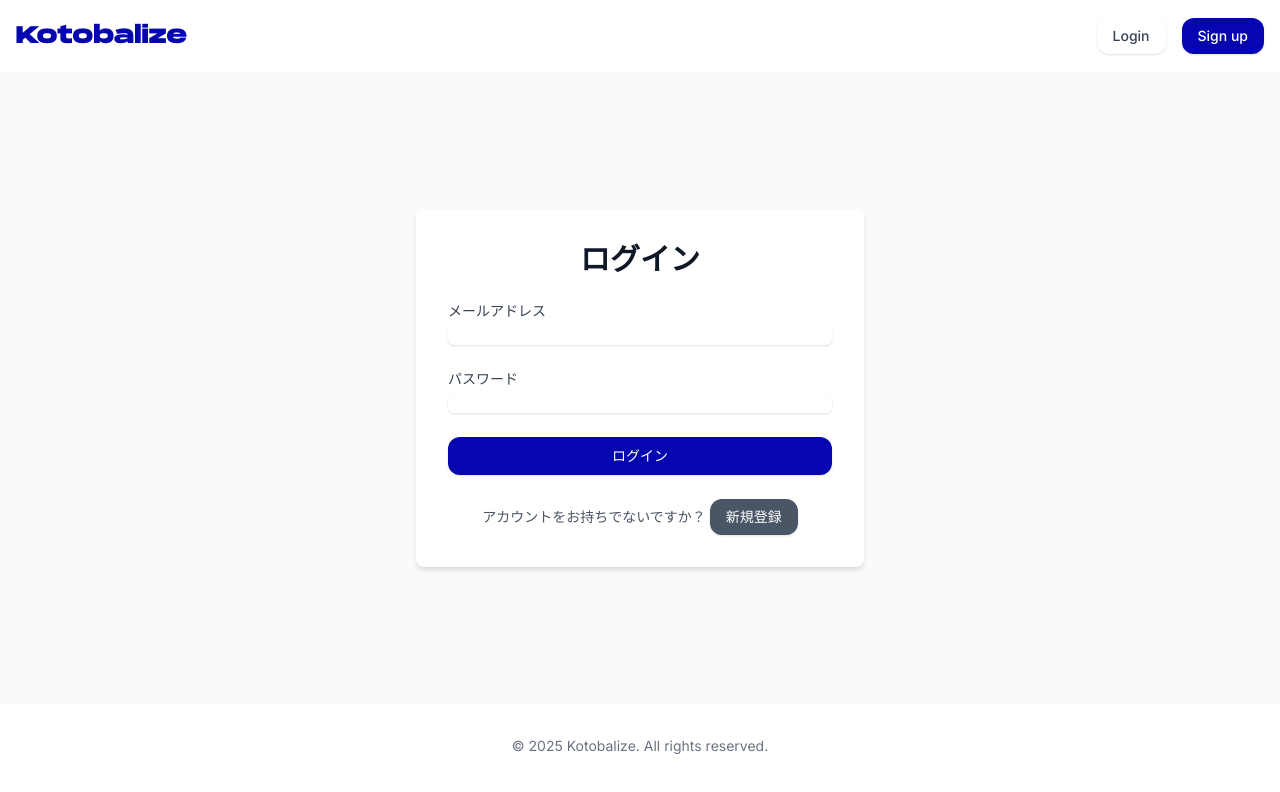
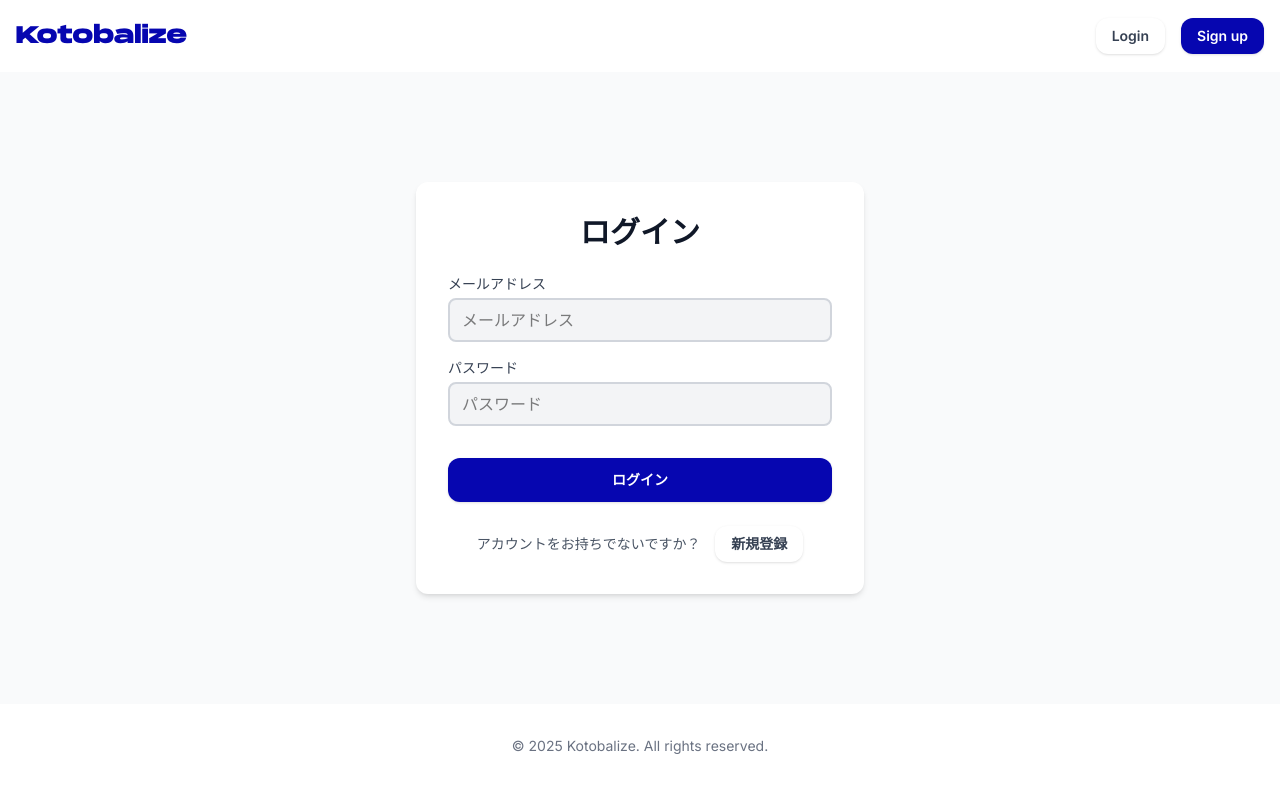
Before and after one commit to ch00z00/kotobalize, a Next.js app in the folder frontend/: page /login in a window 1280 px wide. Shown: the top 792 px of the page. Built offline with nearby package versions, Linux system fonts and the light colour scheme; no server answers.

Commit message:
Fixed button & input design

```diff
--- a/frontend/src/components/atoms/Button.tsx
+++ b/frontend/src/components/atoms/Button.tsx
@@ -17,7 +17,7 @@ export default function Button({
   ...props
 }: ButtonProps) {
   const baseStyles =
-    'inline-flex items-center justify-center rounded-xl px-4 py-2 text-sm font-medium shadow-sm transition-colors disabled:cursor-not-allowed';
+    'inline-flex items-center justify-center rounded-xl px-4 py-2 text-sm font-semibold shadow-sm transition-colors disabled:cursor-not-allowed';
 
   const variantStyles = {
     primary:
--- a/frontend/src/components/atoms/LinkButton.tsx
+++ b/frontend/src/components/atoms/LinkButton.tsx
@@ -17,7 +17,7 @@ export default function LinkButton({
   ...props
 }: LinkButtonProps) {
   const baseClasses =
-    'inline-flex items-center justify-center rounded-xl px-4 py-2 text-sm font-medium shadow-sm transition-colors disabled:cursor-not-allowed';
+    'inline-flex items-center justify-center rounded-xl px-4 py-2 text-sm font-semibold shadow-sm transition-colors disabled:cursor-not-allowed';
 
   const variantClasses = {
     primary:
--- a/frontend/src/components/auth/AuthForm.tsx
+++ b/frontend/src/components/auth/AuthForm.tsx
@@ -56,11 +56,12 @@ export default function AuthForm({
 
   return (
     <div className="flex min-h-[calc(100vh-168px)] items-center justify-center bg-gray-50 px-4">
-      <div className="w-full max-w-md rounded-lg bg-white p-8 shadow-md">
+      <div className="w-full max-w-md rounded-xl bg-white p-8 shadow-md">
         <h2 className="mb-6 text-center text-3xl font-bold text-gray-900">
           {title}
         </h2>
-        <form onSubmit={handleSubmit} className="space-y-6">
+        <form onSubmit={handleSubmit} className="space-y-8">
+          <div className="space-y-4">
             <div>
               <label
                 htmlFor="email"
@@ -72,11 +73,12 @@ export default function AuthForm({
                 id="email"
                 name="email"
                 type="email"
+                placeholder="メールアドレス"
                 autoComplete="email"
                 required
                 value={email}
                 onChange={(e) => setEmail(e.target.value)}
-              className="mt-1 block w-full rounded-md border-gray-300 shadow-sm focus:border-primary focus:ring-primary sm:text-sm"
+                className="mt-1 block w-full py-2 px-3 rounded-lg border-2 border-gray-300 bg-gray-100 sm:text-md"
               />
             </div>
             <div>
@@ -90,27 +92,29 @@ export default function AuthForm({
                 id="password"
                 name="password"
                 type="password"
+                placeholder="パスワード"
                 autoComplete={passwordAutoComplete}
                 required
                 value={password}
                 onChange={(e) => setPassword(e.target.value)}
-              className="mt-1 block w-full rounded-md border-gray-300 shadow-sm focus:border-primary focus:ring-primary sm:text-sm"
+                className="mt-1 block w-full py-2 px-3 rounded-lg border-2 border-gray-300 bg-gray-100 sm:text-md"
               />
+            </div>
           </div>
           {error && <p className="text-sm text-red-600">{error}</p>}
           <div>
             <Button
               type="submit"
               disabled={isLoading}
-              className="flex w-full justify-center rounded-md border border-transparent bg-primary px-4 py-2 text-sm font-medium text-white shadow-sm hover:bg-primary/90 focus:outline-none focus:ring-2 focus:ring-primary focus:ring-offset-2 disabled:cursor-not-allowed disabled:bg-primary/70"
+              className="flex w-full mx-auto justify-center px-4 py-3 text-lg font-semibold text-white shadow-sm hover:bg-primary/80 disabled:cursor-not-allowed disabled:bg-primary/60"
             >
               {isLoading ? loadingButtonText : buttonText}
             </Button>
           </div>
         </form>
-        <p className="mt-6 text-center text-sm text-gray-600">
-          {bottomLinkPrompt}{' '}
-          <LinkButton href={bottomLinkHref} variant="secondary">
+        <p className="w-[85%] mx-auto flex items-center justify-between mt-6 text-sm text-gray-600">
+          <span>{bottomLinkPrompt}</span>
+          <LinkButton href={bottomLinkHref} variant="outline">
             {bottomLinkText}
           </LinkButton>
         </p>
--- a/frontend/src/components/dashboard/DashboardClient.tsx
+++ b/frontend/src/components/dashboard/DashboardClient.tsx
@@ -134,9 +134,9 @@ export default function DashboardClient() {
   }
 
   return (
-    <div className="container min-h-[calc(100vh-168px)] mx-auto p-4 sm:p-6 lg:p-8">
+    <div className="container min-h-[calc(100vh-168px)] mx-auto px-4 sm:px-6 lg:px-8 py-12 sm:py-12 lg:py-14">
       <div className="mb-6 flex items-center justify-between">
-        <h1 className="text-3xl font-bold text-gray-800">ダッシュボード</h1>
+        <h1 className="text-3xl font-bold text-gray-800">DASHBOARD</h1>
         <LinkButton href="/themes">新しい言語化に挑戦する</LinkButton>
       </div>
 
--- a/frontend/src/components/home/LandingCTA.tsx
+++ b/frontend/src/components/home/LandingCTA.tsx
@@ -16,10 +16,18 @@ export default function LandingCTA() {
         </ScrollReveal>
         <ScrollReveal delay={0.2}>
           <div className="mt-10 flex items-center justify-center gap-x-6">
-            <LinkButton href="/themes" variant="primary">
-              Get started
+            <LinkButton
+              href="/login"
+              variant="outline"
+              className="text-xl px-6 py-2"
+            >
+              Login
             </LinkButton>
-            <LinkButton href="/signup" variant="secondary">
+            <LinkButton
+              href="/signup"
+              variant="primary"
+              className="text-xl px-6 py-2"
+            >
               Sign up
             </LinkButton>
           </div>
--- a/frontend/src/components/home/LandingHero.tsx
+++ b/frontend/src/components/home/LandingHero.tsx
@@ -30,10 +30,18 @@ export default function LandingHero() {
             言語化トレーニングプラットフォームです。
           </p>
           <div className="mt-10 flex items-center justify-center gap-x-6">
-            <LinkButton href="/themes" variant="primary">
-              Get started
+            <LinkButton
+              href="/login"
+              variant="outline"
+              className="text-xl px-6 py-2"
+            >
+              Login
             </LinkButton>
-            <LinkButton href="/signup" variant="outline">
+            <LinkButton
+              href="/signup"
+              variant="primary"
+              className="text-xl px-6 py-2"
+            >
               Sign up
             </LinkButton>
           </div>
--- a/frontend/src/components/layout/Header.tsx
+++ b/frontend/src/components/layout/Header.tsx
@@ -41,7 +41,7 @@ export default function Header() {
             (isLoggedIn() ? (
               <>
                 <span className="hidden text-gray-700 sm:inline">
-                  こんにちは, {user?.email} さん
+                  Hello, {user?.email}!
                 </span>
                 <button
                   onClick={handleLogout}
--- a/frontend/src/components/themes/CreateThemeModal.tsx
+++ b/frontend/src/components/themes/CreateThemeModal.tsx
@@ -58,6 +58,7 @@ export default function CreateThemeModal({
           新しいテーマを作成
         </h2>
         <form onSubmit={handleSubmit} className="space-y-6">
+          <div className="space-y-4">
             <div>
               <label
                 htmlFor="title"
@@ -71,7 +72,7 @@ export default function CreateThemeModal({
                 required
                 value={title}
                 onChange={(e) => setTitle(e.target.value)}
-              className="mt-1 block w-full rounded-md border-gray-300 shadow-sm sm:text-sm"
+                className="mt-1 block w-full py-2 px-3 rounded-lg border-2 border-gray-300 bg-gray-100 sm:text-md"
                 placeholder="例: RESTful APIの設計原則"
               />
             </div>
@@ -88,7 +89,7 @@ export default function CreateThemeModal({
                 required
                 value={category}
                 onChange={(e) => setCategory(e.target.value)}
-              className="mt-1 block w-full rounded-md border-gray-300 shadow-sm sm:text-sm"
+                className="mt-1 block w-full py-2 px-3 rounded-lg border-2 border-gray-300 bg-gray-100 sm:text-md"
                 placeholder="例: バックエンド"
               />
             </div>
@@ -105,9 +106,10 @@ export default function CreateThemeModal({
                 required
                 value={description}
                 onChange={(e) => setDescription(e.target.value)}
-              className="mt-1 block w-full rounded-md border-gray-300 shadow-sm sm:text-sm"
+                className="mt-1 block w-full py-2 px-3 rounded-lg border-2 border-gray-300 bg-gray-100 sm:text-md"
                 placeholder="例: ステートレス性、統一インターフェースなどの主要な原則を含めて説明してください。"
               />
+            </div>
           </div>
           {error && <p className="text-sm text-red-600">{error}</p>}
           <div className="flex justify-end space-x-4">
```
Also changed, not shown: frontend/src/app/themes/page.tsx (+5 -5 lines). Lines whose indentation alone changed are shown as unchanged.
